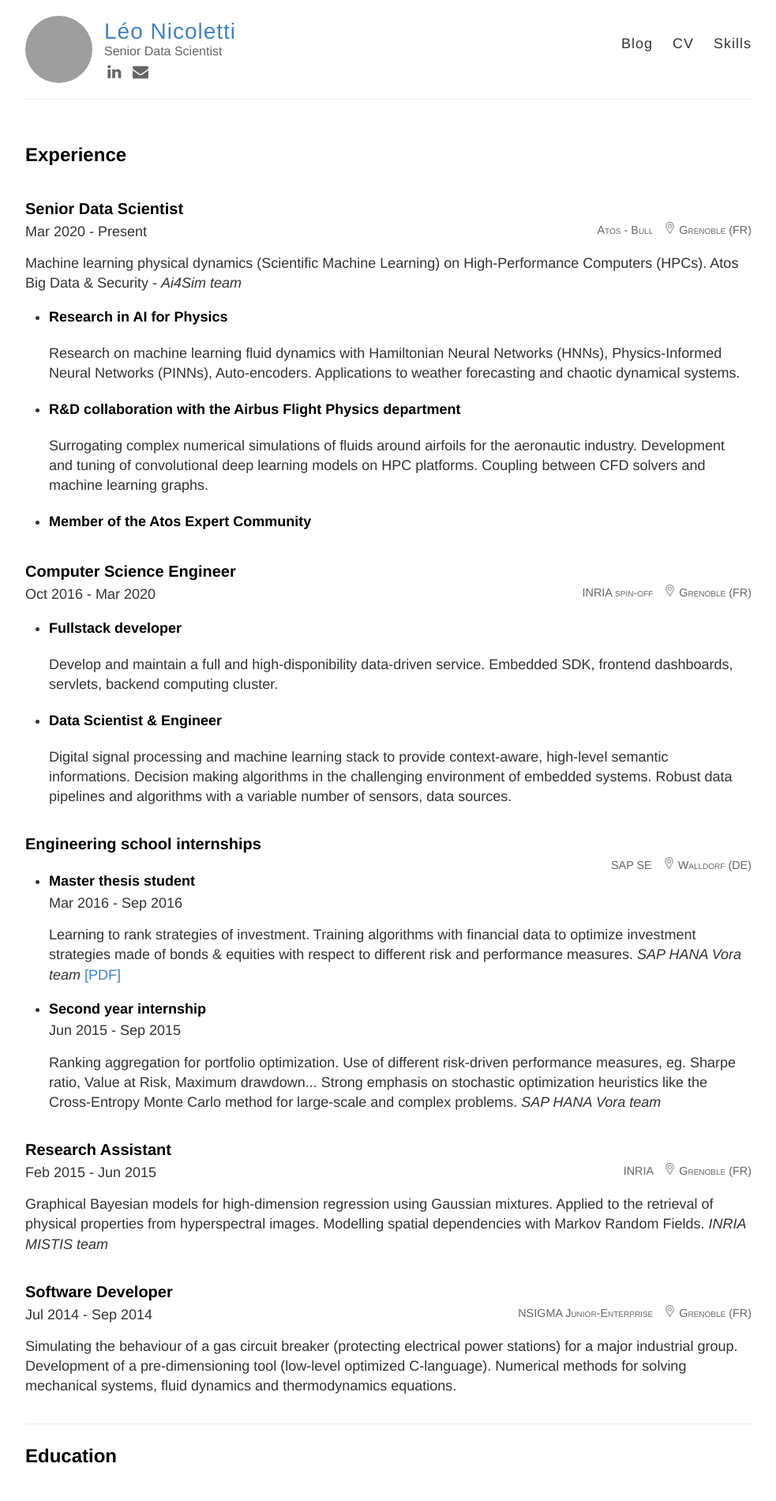
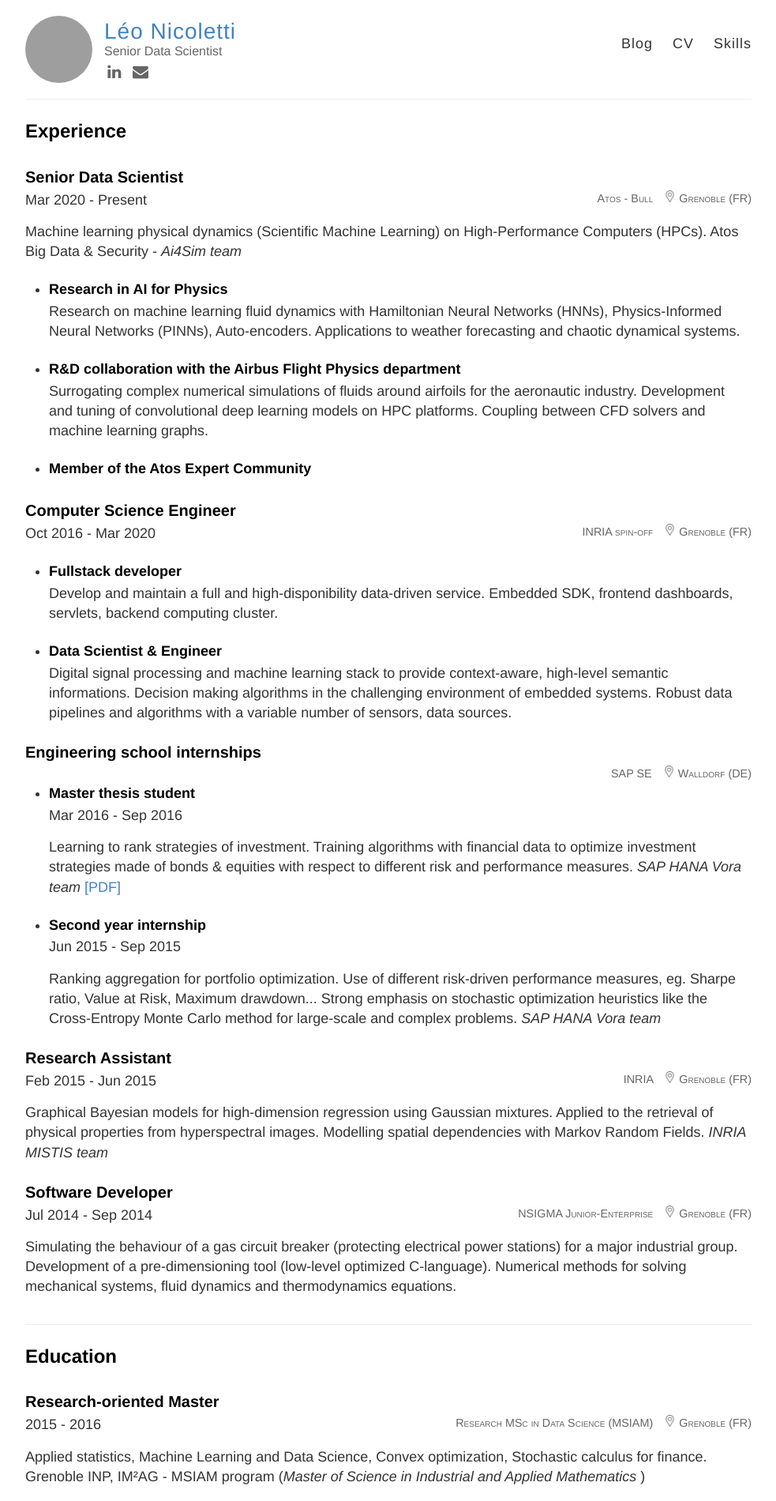
Before and after one commit to leonicoletti/leonicoletti.github.io, a Jekyll site: the page built from curriculum.html, in a window 1280 px wide. Shown: the top 1900 px of the page at 79% size, without its empty margins (148-1131 px from the left). Built offline with Jekyll 4.4.1, drawn with Linux system fonts in a browser that asks for light colours; some of the changed text lies outside the part shown; grey boxes are pictures that could not be loaded.

Commit message:
Stylesheet.

```diff
--- a/_layouts/default.html
+++ b/_layouts/default.html
@@ -28,7 +28,7 @@
     <div class="wrapper-masthead">
       <div class="container">
         <header class="masthead clearfix">
-          <a href="{{ site.baseurl }}/" class="site-avatar"><img src="{{ site.avatar }}" style="border-radius:50%;" /></a>
+          <a href="{{ site.baseurl }}/" class="site-avatar"><img src="{{ site.avatar }}" /></a>
 
           <div class="site-info">
             <div class="site-name"><a href="{{ site.baseurl }}/">{{ site.name }}</a></div>
--- a/css/style.scss
+++ b/css/style.scss
@@ -44,16 +44,21 @@
 h2 {
   font-size: 24px;
   margin-top: 20px;
-  margin-bottom: 20px;
 }
 
 h3 {
   font-size: 20px;
-  margin-top: 30px;
+  margin-top: 20px;
 }
 
 h4 {
   font-size: 18px;
+  margin-top: 20px;
+}
+
+p {
+  margin-block-start: 0;
+  margin-block-end: 0;
 }
 
 .entry-content {
@@ -133,7 +138,7 @@
 }
 
 .wrapper-masthead {
-  margin-bottom: 50px;
+  margin-bottom: 20px;
 }
 
 .masthead {
@@ -158,7 +163,7 @@
   }
 
   img {
-    border-radius: 5px;
+    border-radius: 50px;
   }
 }
 
--- a/curriculum.html
+++ b/curriculum.html
@@ -79,7 +79,7 @@
     <h3>Research-oriented Master</h3>
     <div class="entry-desc">
       <span class="entry-duration">2015 - 2016</span>
-      <span class="entry-location">Master of Science in Industrial and Applied Mathematics (MSIAM) <img style="display: inline-block; height: 15px; padding-left: 10px;" src="{{ site.baseurl }}/assets/pin.png"></img> Grenoble (FR)</span></div>
+      <span class="entry-location">Research MSc in Data Science (MSIAM) <img style="display: inline-block; height: 15px; padding-left: 10px;" src="{{ site.baseurl }}/assets/pin.png"></img> Grenoble (FR)</span></div>
     <p class="entry-content">Applied statistics, Machine Learning and Data Science, Convex optimization, Stochastic calculus for finance. Grenoble INP, IM²AG - MSIAM program (<i>Master of Science in Industrial and Applied Mathematics </i>)</p>
 
     <h3>Engineering school</h3>
--- a/skills.html
+++ b/skills.html
@@ -6,7 +6,7 @@
 
   <div class="entry">
 
-    <h2>Skills</h2>
+    <h2>Skills</h2><br>
 
     <div class="row">
       <div class="column-left">Machine Learning</div>
@@ -44,7 +44,7 @@
     <br><p>As a data scientist, I am especially familiar with <span style="color:#777">Python 3.x, numpy, PyTorch or TensorFlow 2 with Keras</span>. As a web developer, with <span style="color:#777">Typescript, Angular 2.x and NestJS</span>. For computationally-intensive applications or high QPS backends, I tend to choose <span style="color:#777">C++</span> with an object-oriented memory management. I remain enthousiastic about testing new technologies, languages and frameworks to fit into my favorite stacks.</p>
 
     <div class="separator"></div>
-    <h2>Online courses</h2>
+    <h2>Online courses</h2><br>
 
     <p>Most of the courses were followed in audit mode (some include a valid certificate) on different platforms.</p><br>
 
```
